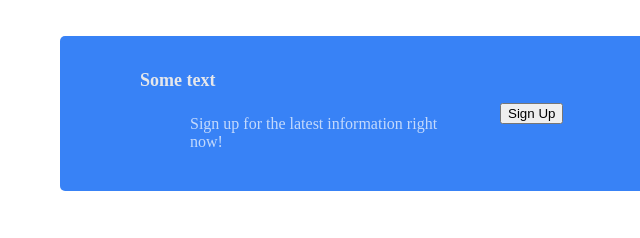
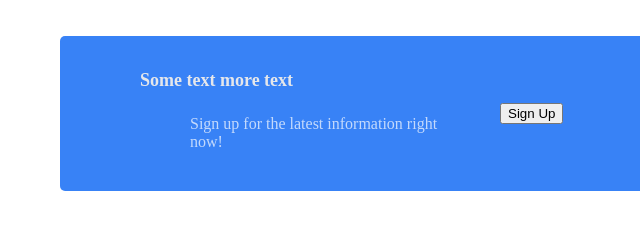
Before and after one commit to ChrisNewelldev/landing-page, a website: page index.html in a window 1280 px wide. Shown: the part 1141-1379 px from the top of the page, 140-780 px from the left. Drawn offline with Linux system fonts and the light colour scheme.

Commit message:
add text

```diff
--- a/index.html
+++ b/index.html
@@ -38,7 +38,7 @@
   <div class="quote"><h3>Lorem, ipsum dolor sit amet consectetur adipisicing elit. Maxime labore incidunt quo aut! Ad porro pariatur qui molestias commodi obcaecati eligendi officia totam dolor hic. Dolores deleniti nostrum nihil magni.</h3></div>
   <div class="bx sign-up">
     <div class="sign-item signs-text">
-        <h4>Some text</h4>
+        <h4>Some text more text</h4>
         <p>Sign up for the latest information right now!</p>
     </div>
     <div class="sign-item signs-button">
```
